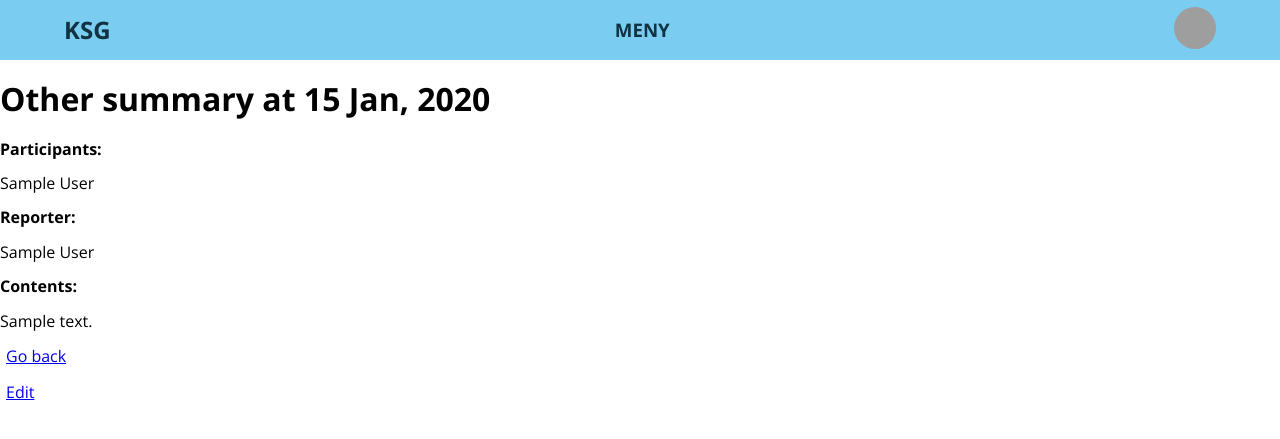
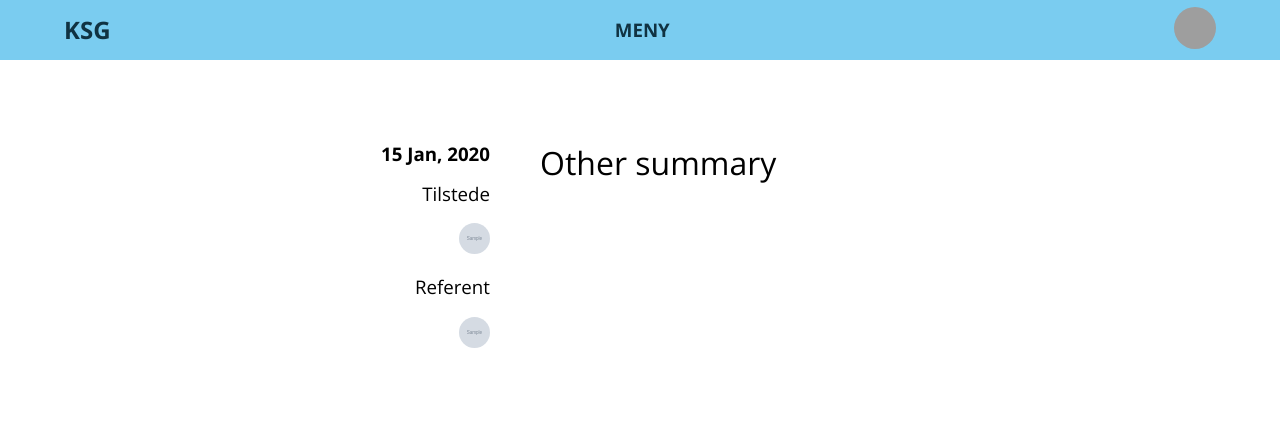
Before and after one commit to KSG-IT/ksg-nett, a Django app: page /internal/summaries/1 in a window 1280 px wide. Shown: the top 439 px of the page. Run offline with Django 3.2, Linux system fonts and the light colour scheme; tables that the repository leaves empty hold one stand-in row (values such as "Sample post"); grey boxes marked "Sample" are stand-in pictures; parts of the project's set-up code (start-up, migrations or seed data) failed here and were passed over; some libraries are stand-ins or nearby versions; grey boxes are pictures that could not be loaded.

Commit message:
Update the summary_detail view
Add a rendered markdown view using showdown for rendering

```diff
--- /dev/null
+++ b/summaries/static/summaries/css/summary_detail.css
@@ -0,0 +1,9 @@
+.summary{
+    position: relative;
+}
+
+.summary__updatelink{
+    position: absolute;
+    top: 1em;
+    right: 1em;
+}
--- a/summaries/templates/summaries/summary_detail.html
+++ b/summaries/templates/summaries/summary_detail.html
@@ -1,21 +1,47 @@
 {% extends 'internal/base.html' %}
+{% load static %}
+{% block header %}
+  {% include 'imports/showdown.html'  %}
+  <link rel="stylesheet" href="{% static 'summaries/css/summary_detail.css' %}">
+{% endblock %}
+{% load static %}
 {% block body_content %}
-  <h1>{{ summary.get_summary_type_display }} at {{ summary.date|date:"d M, Y" }}</h1>
-  <p><b>Participants: </b></p>
-  {% for participant in summary.participants.all %}
-    <div>
-      {{ participant.get_full_name }}
+  <div class="summary default-container default-top-offset">
+    <div class="default-left-panel text-right">
+      <h3>{{ summary.date|date:"d M, Y" }}</h3>
+      <h3 class="normal summary__lefttitle">Tilstede</h3>
+      {% for participant in summary.participants.all %}
+        <a href="/internal/users/{{ participant.id }}" title="{{ participant.get_full_name }}">
+          {% include 'components/thumb.html' with url=participant.profile_image_url size='smaller' %}
+        </a>
+      {% endfor %}
+      <h3 class="normal summary__lefttitle">Referent</h3>
+      <a href="/internal/users/{{ summary.reporter.id }}" title="{{ participant.get_full_name }}">
+        {% include 'components/thumb.html' with url=summary.reporter.profile_image_url size='smaller' %}
+      </a>
     </div>
-  {% endfor %}
+    <div class="default-right-panel">
+      <h1 class="normal">{{ summary.get_summary_type_display }}</h1>
+      {% if perms.summaries.change_summary %}
+        <span class="summary__updatelink material-icons"><a class="resetlink" href="/internal/summaries/{{ summary.id }}/update">create</a></span>
+      {% endif %}
+      <div id="summarycontents">{{ summary.contents }}</div>
+    </div>
+  </div>
+{% endblock %}
 
-  <p><b>Reporter:</b></p>
-  {{ summary.reporter.get_full_name }}
-  <p><b>Contents:</b></p>
-  {{ summary.contents }}
-  <p>
-    <button><a href="/internal/summaries/">Go back</a></button>
-  </p>
-  <p>
-  <button><a href="{% url 'summaries_update' summary_id=summary.id %}">Edit</a></button>
-  </p>
+{% block body_end %}
+  <script>
+    const summaryContentsEl = document.getElementById("summarycontents")
+    const summaryContents = summaryContentsEl.innerHTML
+
+    const converter = new showdown.Converter({
+        extensions: ['highlight']
+    })
+    converter.setOption('simpleLineBreaks', true)
+
+    const html = converter.makeHtml(summaryContents)
+
+    summaryContentsEl.innerHTML = html
+  </script>
 {% endblock %}
```
